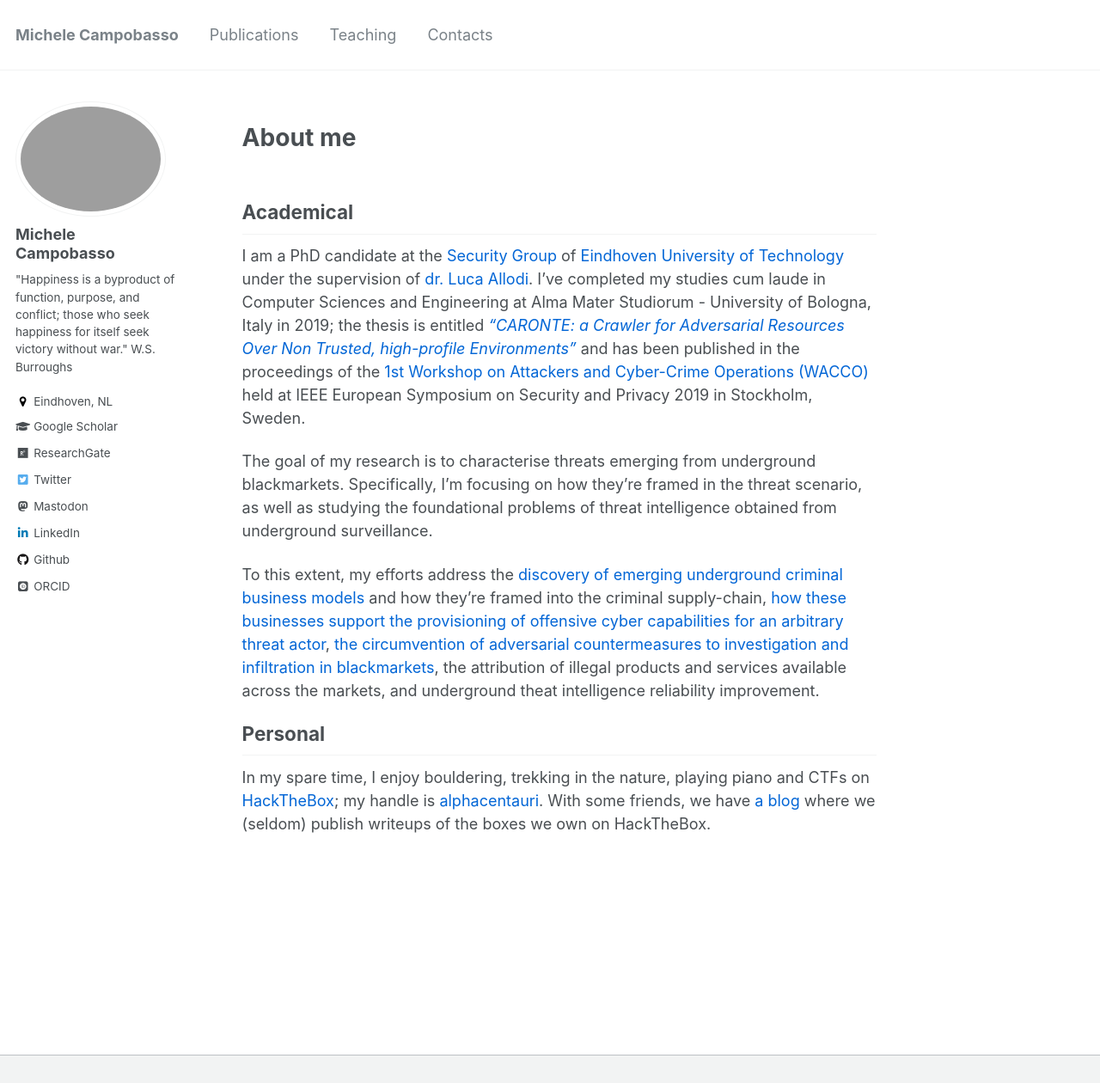
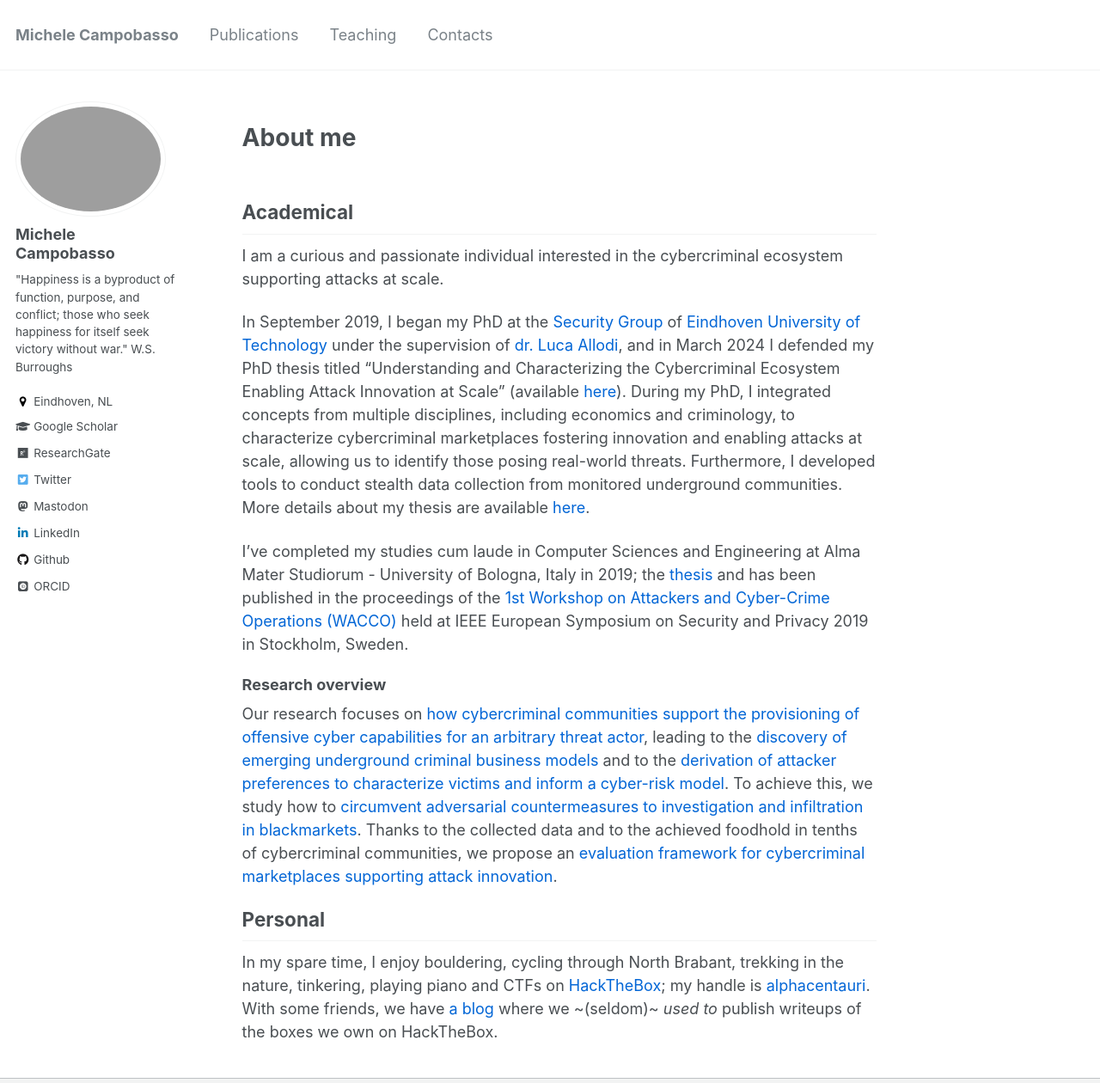
Before and after one commit to michelecampobasso/michelecampobasso.github.io, a Jekyll site: the page built from _pages/about.md, in a window 1280 px wide and 1400 px high, cut to the strip 0-1260 px from the top of the window. Shown: the whole strip at 86% size. Built offline with Jekyll 4.4.1, drawn with Linux system fonts in a browser that asks for light colours; some web fonts are replaced.

Commit message:
Update about.md

```diff
--- a/_pages/about.md
+++ b/_pages/about.md
@@ -10,13 +10,17 @@ redirect_from:
 Academical
 ------
 
-I am a PhD candidate at the [Security Group](https://security1.win.tue.nl) of [Eindhoven University of Technology](https://www.tue.nl) under the supervision of [dr. Luca Allodi](https://lallodi.github.io/). I've completed my studies cum laude in Computer Sciences and Engineering at Alma Mater Studiorum - University of Bologna, Italy in 2019; the thesis is entitled [_"CARONTE: a Crawler for Adversarial Resources Over Non Trusted, high-profile Environments"_](https://ieeexplore.ieee.org/abstract/document/8802484) and has been published in the proceedings of the [1st Workshop on Attackers and Cyber-Crime Operations (WACCO)](https://www.wacco-workshop.eu/past/2019/index.html) held at IEEE European Symposium on Security and Privacy 2019 in Stockholm, Sweden.
+I am a curious and passionate individual interested in the cybercriminal ecosystem supporting attacks at scale.
 
-The goal of my research is to characterise threats emerging from underground blackmarkets. Specifically, I'm focusing on how they're framed in the threat scenario, as well as studying the foundational problems of threat intelligence obtained from underground surveillance.
+In September 2019, I began my PhD at the [Security Group](https://security1.win.tue.nl) of [Eindhoven University of Technology](https://www.tue.nl) under the supervision of [dr. Luca Allodi](https://lallodi.github.io/), and in March 2024 I defended my PhD thesis titled "Understanding and Characterizing the Cybercriminal Ecosystem Enabling Attack Innovation at Scale" (available [here](https://michelecampobasso.github.io/assets/papers/MC-final%20dissertation.pdf)). During my PhD, I integrated concepts from multiple disciplines, including economics and criminology, to characterize cybercriminal marketplaces fostering innovation and enabling attacks at scale, allowing us to identify those posing real-world threats. Furthermore, I developed tools to conduct stealth data collection from monitored underground communities. More details about my thesis are available [here](https://michelecampobasso.github.io/publication/2024-03-07-thesis).
 
-To this extent, my efforts address the [discovery of emerging underground criminal business models](https://michelecampobasso.github.io/publication/2020-11-10-impaas) and how they're framed into the criminal supply-chain, [how these businesses support the provisioning of offensive cyber capabilities for an arbitrary threat actor](https://michelecampobasso.github.io/whitepapers/2021-03-01-proliferation-primer), [the circumvention of adversarial countermeasures to investigation and infiltration in blackmarkets](https://michelecampobasso.github.io/publication/2022-11-24-threatcrawl), the attribution of illegal products and services available across the markets, and underground theat intelligence reliability improvement.
+I've completed my studies cum laude in Computer Sciences and Engineering at Alma Mater Studiorum - University of Bologna, Italy in 2019; the [thesis](https://ieeexplore.ieee.org/abstract/document/8802484) and has been published in the proceedings of the [1st Workshop on Attackers and Cyber-Crime Operations (WACCO)](https://www.wacco-workshop.eu/past/2019/index.html) held at IEEE European Symposium on Security and Privacy 2019 in Stockholm, Sweden.
+
+<h3>Research overview</h3>
+
+Our research focuses on [how cybercriminal communities support the provisioning of offensive cyber capabilities for an arbitrary threat actor](https://michelecampobasso.github.io/whitepapers/2021-03-01-proliferation-primer), leading to the [discovery of emerging underground criminal business models](https://michelecampobasso.github.io/publication/2020-11-10-impaas) and to the [derivation of attacker preferences to characterize victims and inform a cyber-risk model](https://michelecampobasso.github.io/publication/2023-08-09-impaas-economy). To achieve this, we study how to [circumvent adversarial countermeasures to investigation and infiltration in blackmarkets](https://michelecampobasso.github.io/publication/2022-11-24-threatcrawl). Thanks to the collected data and to the achieved foodhold in tenths of cybercriminal communities, we propose an [evaluation framework for cybercriminal marketplaces supporting attack innovation](https://michelecampobasso.github.io/publications/2023-07-05-underground-relevance).
 
 Personal
 ------
 
-In my spare time, I enjoy bouldering, trekking in the nature, playing piano and CTFs on [HackTheBox](https://www.hackthebox.eu); my handle is [alphacentauri](https://www.hackthebox.eu/home/users/profile/11532). With some friends, we have [a blog](https://highwaytoroot.github.io) where we (seldom) publish writeups of the boxes we own on HackTheBox.
+In my spare time, I enjoy bouldering, cycling through North Brabant, trekking in the nature, tinkering, playing piano and CTFs on [HackTheBox](https://www.hackthebox.eu); my handle is [alphacentauri](https://www.hackthebox.eu/home/users/profile/11532). With some friends, we have [a blog](https://highwaytoroot.github.io) where we ~(seldom)~ _used to_ publish writeups of the boxes we own on HackTheBox.
```
